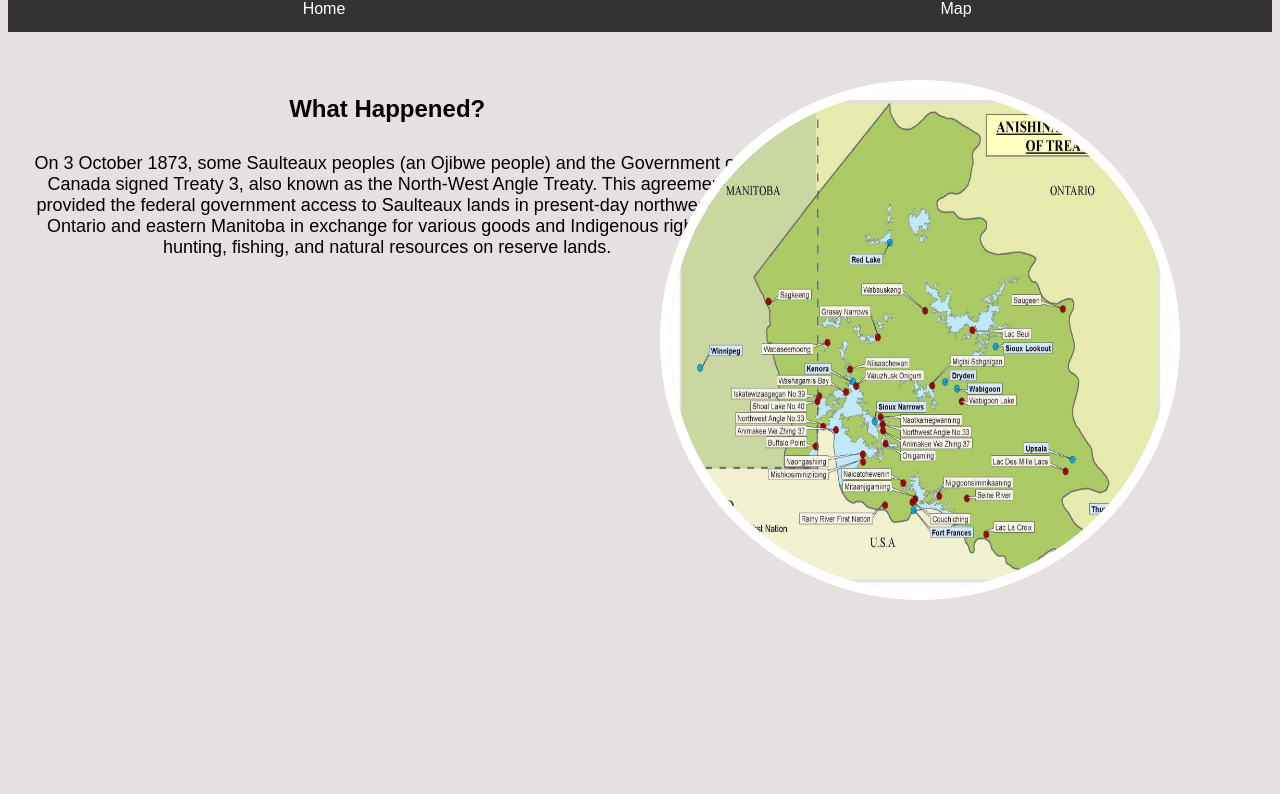
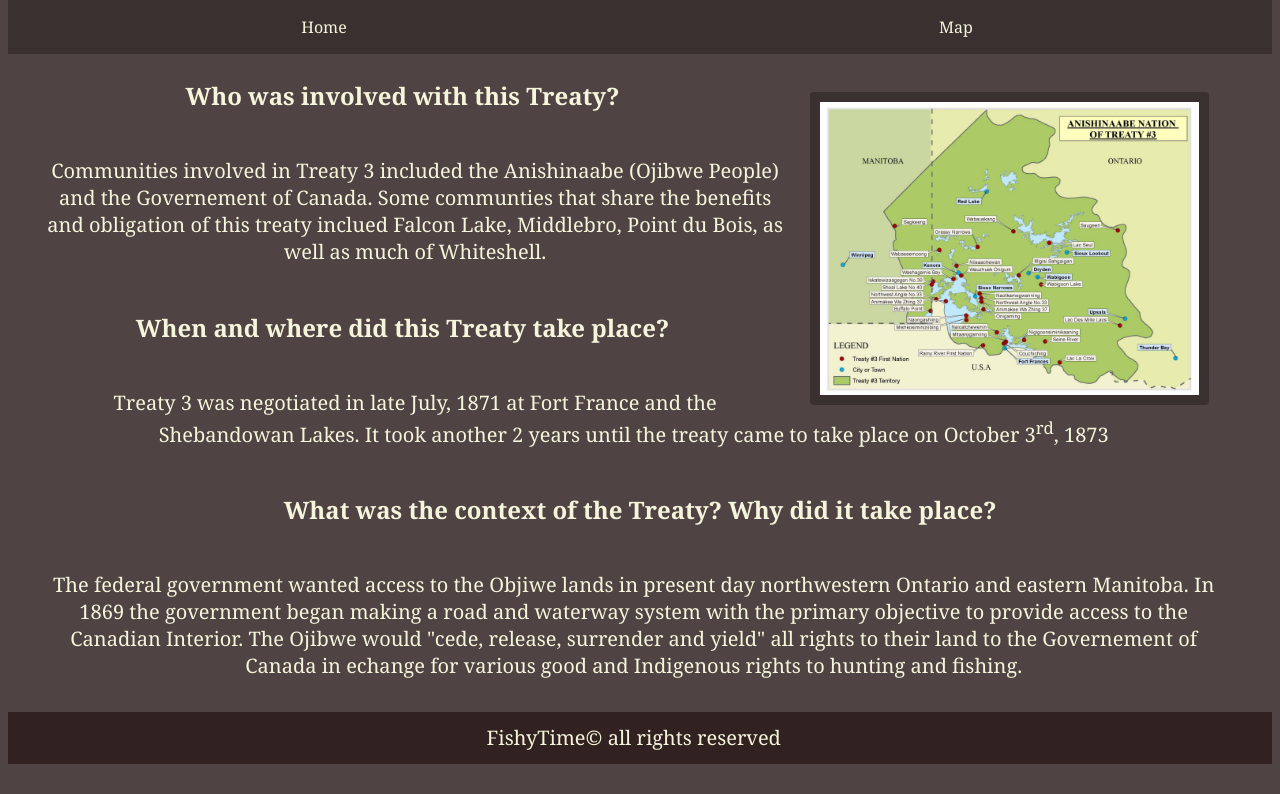
Before and after one commit to ZanderBBlack/Web-Project--2-CSS-Basics, a plain HTML site: page index.html in a window 1280 px wide. Shown: the part 120-914 px from the top of the page. Drawn offline with Linux system fonts and the light colour scheme.

Commit message:
Updated code

```diff
--- a/index.html
+++ b/index.html
@@ -10,10 +10,23 @@
     </title>
 </head>
 <style>
-    #img-move {
-        position: absolute;
-        top: 200px;
-        right: 100px;
+    .area-map img {
+        height: 60%;
+        /* Adjusted size for a better layout */
+        width: 30%;
+        /* Maintain aspect ratio */
+        border-radius: 1%;
+        /* Make the image circular */
+        border: 10px solid #3a3030;
+        /* White border around the image */
+        float: right;
+        margin-left: 2%;
+    }
+
+
+
+    html {
+        scroll-behavior: smooth;
     }
 </style>
 
@@ -28,27 +41,34 @@
         </ul>
     </nav>
     <main>
-        <div class="text-container">
-                <h2>What Happened?</h2>
-                <p>On 3 October 1873, some Saulteaux peoples (an Ojibwe people) and the Government of Canada signed Treaty 3,
-                    also known as the North-West Angle Treaty. This agreement provided the federal government access to
-                    Saulteaux lands in present-day northwestern Ontario and eastern Manitoba in exchange for various goods and
-                    Indigenous rights to hunting, fishing, and natural resources on reserve lands.</p>
-                </div>
-                <div class="area-map">
-                    <img id="img-move" src="Images/treaty-area-map.jpg" alt="Image of Treaty 3 area map">
-                </div>
-        </div>
+        <article class="area-map">
+            <img src="Images/treaty-area-map.jpg" alt="Image of Treaty 3 area map"
+                style="margin-right: 5%; margin-top: 2%;">
+        </article>
+        <div>
+            <h2>Who was involved with this Treaty?</h2>
+            <p>Communities involved in Treaty 3 included the Anishinaabe (Ojibwe People) and the Governement of Canada.
+                Some communties that share the benefits and obligation of this treaty inclued
+                Falcon Lake, Middlebro, Point du Bois, as well as much of Whiteshell.
+            </p>
+            <h2>When and where did this Treaty take place?</h2>
+            <p>Treaty 3 was negotiated in late July, 1871 at Fort France and the Shebandowan Lakes.
+                It took another 2 years until the treaty came to take place on October 3<sup>rd</sup>, 1873</p>
+            <h2>What was the context of the Treaty? Why did it take place?</h2>
+            <p>The federal government wanted access to the Objiwe lands in present day northwestern Ontario and eastern
+                Manitoba. In 1869 the government began making a road and waterway system with the primary objective to
+                provide
+                access to the Canadian Interior. The Ojibwe would "cede, release, surrender and yield" all rights to
+                their
+                land to
+                the Governement of Canada in echange for various good and Indigenous rights to hunting and fishing. </p>
     </main>
-
+    </div>
     <footer>
-        <div class="Copyright" alt="Copyright">
+        <div alt="Copyright">
             <p>FishyTime&copy; all rights reserved</p>
         </div>
     </footer>
-
-
-
 </body>
 
 </html>
--- a/style.css
+++ b/style.css
@@ -1,23 +1,25 @@
 header {
     text-align: center;
-    font-family: neue-haas-unica, sans-serif;
-    background-color: #575757;
-    margin: 0;
-    padding: 20px 0;
+    font-family: Georgia, 'Times New Roman', Times, serif;
+    background-color: #322121;
+    margin: 0%;
+    padding: 1% 0;
 }
 
 h1 {
-    color: white;
-    font-size: 50px;
+    color: beige;
+    font-family: Georgia, 'Times New Roman', Times, serif;
+    font-size: 400%;
     margin: 0;
     padding: 0;
 }
 
 
 nav {
-    background-color: #333;
+    background-color: #3a3030;
     margin: 0;
     padding: 0;
+    font-family: neue-haas-unica, sans-serif;
 }
 
 nav ul {
@@ -33,56 +35,51 @@ nav ul li {
 
 nav ul li a {
     display: block;
-    padding: 14px;
+    padding: 2.5%;
     text-align: center;
     text-decoration: none;
-    color: white;
+    font-family: Georgia, 'Times New Roman', Times, serif;
+    color: beige;
 }
 
 nav ul li a:hover {
-    background-color: #575757;
+    background-color: #251919;
     border-radius: 50px;
 }
 
 body {
-    background-color: rgb(231, 224, 225);
-    font-family: Arial, sans-serif;
+    background-color: #504343;
+    font-family: Georgia, 'Times New Roman', Times, serif;
     background-size: cover; /* Cover the entire area */
     background-position: center; /* Center the image */
     background-repeat: no-repeat; /* Do not repeat the image */
+    color: beige;
 }
 
 main {
     text-align: center;
 }
 
-.text-container {
-    margin-top: 5%;
-    margin-right: 40%; /* Space below the container */
-}
 
-.area-map img {
-    height: 500px;           /* Adjusted size for a better layout */
-    width: 500px;            /* Maintain aspect ratio */
-    border-radius: 50%;      /* Make the image circular */
-    border: 10px solid white; /* White border around the image */
-}
-.area-map img:hover{
-    background-color: #575757;
-    border-radius: 50px;
+h2{
+    font-family: Georgia, 'Times New Roman', Times, serif;
+    font-size: 150%;
+    padding: 1%;           /* Space inside the paragraph */
+    margin: 1% 0;
+    font-weight: bolder;
 }
 
 p {
-    font-size: large;         /* Font size for the paragraph */
-    padding: 10px;           /* Space inside the paragraph */
-    margin: 10px 0;          /* Space outside the paragraph */
+    font-family: Georgia, 'Times New Roman', Times, serif;
+    font-size: 125%;         /* Font size for the paragraph */
+    padding: 1%;           /* Space inside the paragraph */
+    margin-right: 3% ;
+    margin-left: 2% ;          /* Space outside the paragraph */
 }
 
 footer{
-    background-color: #333;
-    color: white;
+    background-color: #322121;
+    color: beige;
     text-align: center;
-    font-family: neue-haas-unica, sans-serif;
-    margin-top: 50%;
-    padding: 10px 0;
+    font-family: Georgia, 'Times New Roman', Times, serif;
 }
```
